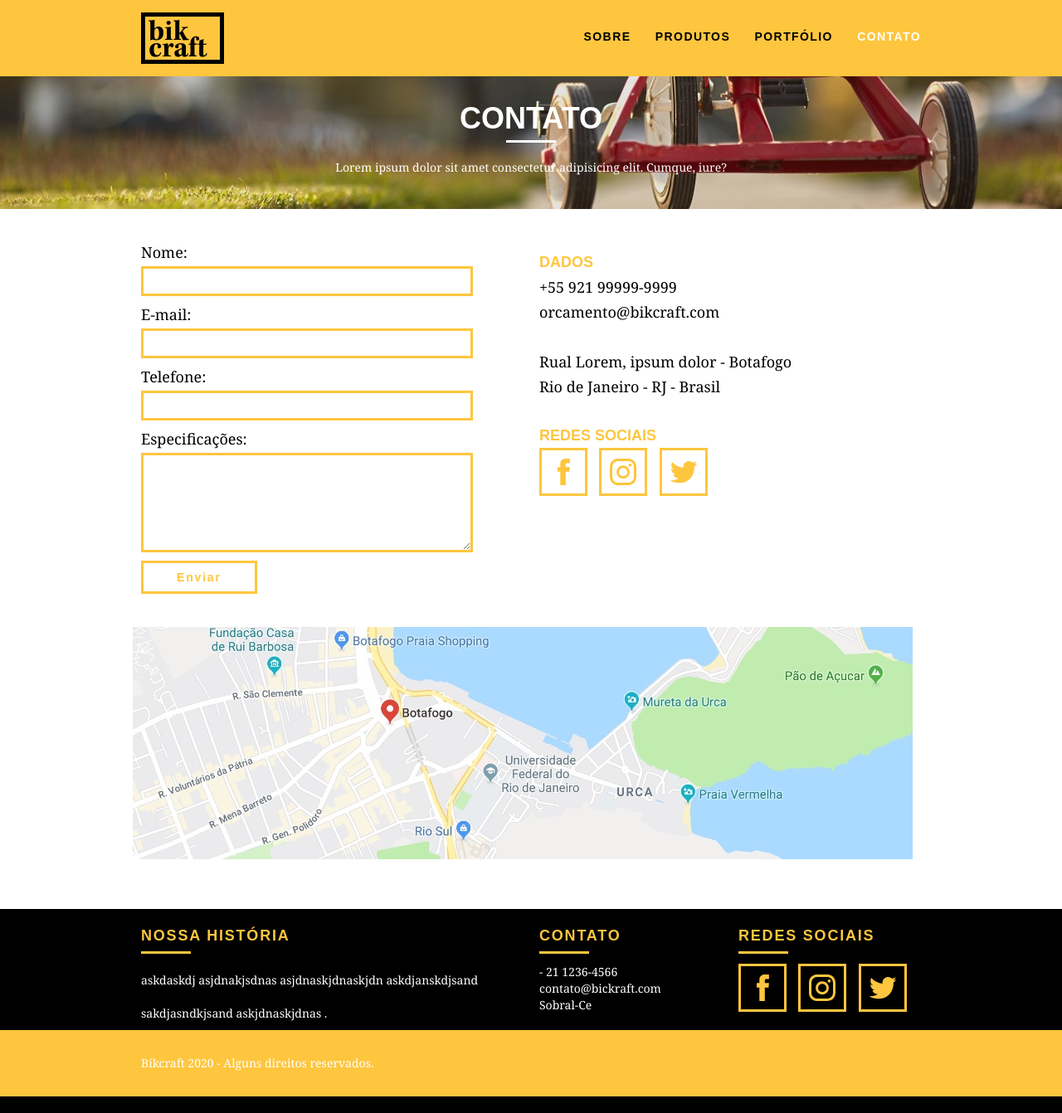
After one commit to Fabriciox7/Bikcraft, a PHP site: page /contato.html in a window 1280 px wide. The commit adds this page. Shown: the whole page at 83% size. Run offline with PHP 8.4, Linux system fonts and the light colour scheme.

Commit message:
parte contato

```diff
--- /dev/null
+++ b/contato.html
@@ -0,0 +1,144 @@
+<!DOCTYPE html>
+<html lang="pt-br">
+
+<head>
+  <meta charset="utf-8">
+  <title>Bikcraft - Sobre</title>
+  <link rel="stylesheet" href="css/normalize.css">
+  <link rel="stylesheet" href="css/reset.css">
+  <link rel="stylesheet" href="css/grid.css">
+  <link rel="stylesheet" href="css/style.css">
+  <link rel="stylesheet" href="css/contato.css">
+</head>
+
+<body>
+  <header class="header">
+    <div class="container">
+      <a href="index.html" class="grid-4">
+        <img src="img/bikcraft.svg" alt="Bikcraft">
+      </a>
+      <nav class="header_menu grid-12">
+        <ul>
+          <li><a href="sobre.html">Sobre</a></li>
+          <li><a href="produtos.html">Produtos</a></li>
+          <li><a href="portfolio.html">Portfólio</a></li>
+          <li><a href="contato.html" class="menu-ativo">Contato</a></li>
+        </ul>
+      </nav>
+    </div>
+  </header>
+  <section class="introducao-interna  interna-contato">
+    <div class="container">
+      <h1>Contato</h1>
+      <p>Lorem ipsum dolor sit amet consectetur adipisicing elit. Cumque, iure?</p>
+    </div>
+  </section>
+
+
+  <section class="container contato">
+
+    <form id="form-orcamento" action="" method="" class="contato-form grid-8">
+      <label for="nome">Nome:</label>
+      <input type="text" id="nome">
+
+      <label for="e-mail">E-mail:</label>
+      <input type="email" id="e-mail">
+
+      <label for="telefone">Telefone:</label>
+      <input type="tel" id="telefone">
+
+      <label for="mensagem">Especificações:</label>
+      <textarea name="" id="mensagem" cols="30" rows="10"> </textarea>
+
+      <button type="submit" class="btn btn-preto">Enviar</button>
+    </form>
+
+    <div class="contato-dados grid-8">
+      <h3>Dados</h3>
+      <span>+55 921 99999-9999</span>
+      <span>orcamento@bikcraft.com</span>
+      <span>Rual Lorem, ipsum dolor - Botafogo </span>
+      <span>Rio de Janeiro - RJ - Brasil</span>
+      <h3>Redes Sociais</h3>
+      <ul>
+        <li>
+          <a href="#" target="_blank">
+            <img src="img/redes-sociais/facebook.svg" alt="facebook">
+          </a>
+        </li>
+
+        <li>
+          <a href="#" target="_blank">
+            <img src="img/redes-sociais/instagram.svg" alt="instagram">
+          </a>
+        </li>
+
+        <li>
+          <a href="#" target="_blank">
+            <img src="img/redes-sociais/twitter.svg" alt="twitter">
+          </a>
+        </li>
+      </ul>
+    </div>
+
+  </section>
+
+  <section class="container contato-mapa">
+    <a href="" target="_blank"><img src="/img/endereco-bikcraft.jpg" alt="endereço da bickraft"> </a>
+  </section>
+
+
+
+  <footer class="">
+    <div class="footer">
+      <div class="container">
+        <div class="grid-8 footer_historia">
+          <h3>Nossa história</h3>
+          <p>askdaskdj asjdnakjsdnas asjdnaskjdnaskjdn askdjanskdjsand sakdjasndkjsand askjdnaskjdnas .</p>
+        </div>
+        <div class="grid-4 footer_contato">
+          <h3>Contato</h3>
+          <ul>
+            <li> - 21 1236-4566</li>
+            <li> contato@bickraft.com</li>
+            <li>Sobral-Ce</li>
+          </ul>
+        </div>
+        <div class="grid-4 footer-redes">
+          <h3>Redes Sociais</h3>
+          <ul>
+            <li>
+              <a href="#" target="_blank">
+                <img src="img/redes-sociais/facebook.svg" alt="facebook">
+              </a>
+            </li>
+
+            <li>
+              <a href="#" target="_blank">
+                <img src="img/redes-sociais/instagram.svg" alt="instagram">
+              </a>
+            </li>
+
+            <li>
+              <a href="#" target="_blank">
+                <img src="img/redes-sociais/twitter.svg" alt="twitter">
+              </a>
+            </li>
+          </ul>
+        </div>
+      </div>
+      <!-- COPYRIGHT -->
+      <div class="copy">
+        <div class="container">
+          <p class="grid-16">
+            Bikcraft 2020 - Alguns direitos reservados.
+          </p>
+        </div>
+
+      </div>
+
+    </div>
+  </footer>
+</body>
+
+</html>
--- /dev/null
+++ b/css/contato.css
@@ -0,0 +1,106 @@
+.interna-contato {
+  background: url("../img/bg-contato.jpg") no-repeat center;
+  background-size: cover;
+}
+
+/*ORÇAMENTO*/
+.contato {
+  padding: 40px 0;
+}
+
+.contato-form {
+  padding-right: 60px;
+}
+
+.contato-form label {
+  display: block;
+  font-family: Georgia, 'Times New Roman', Times, serif;
+  line-height: 25px;
+  font-size: 18px;
+  margin-bottom: 4px;
+}
+
+.contato-form input {
+  display: block;
+  width: 100%;
+  border: 3px solid #fec63e;
+  background: none;
+  padding: 7px 0;
+  outline: none;
+  font-size: 14px;
+  font-family: Georgia, 'Times New Roman', Times, serif;
+  margin-bottom: 10px;
+}
+
+.contato-form textarea {
+  display: block;
+  width: 100%;
+  height: 120px;
+  border: 3px solid #fec63e;
+  background: none;
+  padding: 7px 0;
+  outline: none;
+  font-size: 14px;
+  font-family: Georgia, 'Times New Roman', Times, serif;
+  margin-bottom: 10px;
+}
+
+.contato-form .btn {
+  background: none;
+  padding: 7px 40px;
+}
+
+.contato-dados {
+  padding: 10px 0;
+}
+
+.contato-dados h3 {
+  font-size: 18px;
+  text-transform: uppercase;
+  color: #fec63e;
+  line-height: 25px;
+  font-weight: bold;
+  padding: 2px 0;
+}
+
+.contato-dados span {
+  display: block;
+  font-size: 18px;
+  font-family: Georgia, 'Times New Roman', Times, serif;
+  line-height: 30px;
+}
+
+.contato-dados span:nth-of-type(even) {
+  margin-bottom: 30px;
+}
+
+.contato-dados ul li {
+  font-family: Georgia, 'Times New Roman', Times, serif;
+  font-size: 14px;
+  padding-bottom: 10px;
+
+}
+
+.contato-dados p {
+  margin: 8px 0px;
+}
+
+
+.contato-dados ul li {
+  display: inline-block;
+  margin-right: 10px;
+}
+
+.contato-dados ul li a {
+  border: 3px solid #fec63e;
+  display: block;
+  padding: 10px;
+}
+
+.contato-dados ul li a:hover {
+  border-color: #000;
+}
+
+.contato-mapa {
+  margin-bottom: 60px;
+}
--- a/css/produtos.css
+++ b/css/produtos.css
@@ -153,7 +153,7 @@
   line-height: 30px;
 }
 
-.orcamento-dados .email {
+.orcamento-dados span:nth-of-type(2) {
   margin-bottom: 40px;
 }
 
--- a/produtos.html
+++ b/produtos.html
@@ -138,7 +138,7 @@
       <div class="orcamento-dados grid-8">
         <h3>Dados</h3>
         <span>+55 921 99999-9999</span>
-        <span class="email">orcamento@bikcraft.com</span>
+        <span>orcamento@bikcraft.com</span>
         <h3>Monte sua Bikcraft</h3>
         <p>Escolha as especificações:</p>
         <ul>
```
Also changed, not shown: css/portfolio.css (added, +27 -0 lines), portfolio.html (added, +124 -0 lines), css/sobre.css (line endings or trailing spaces).
